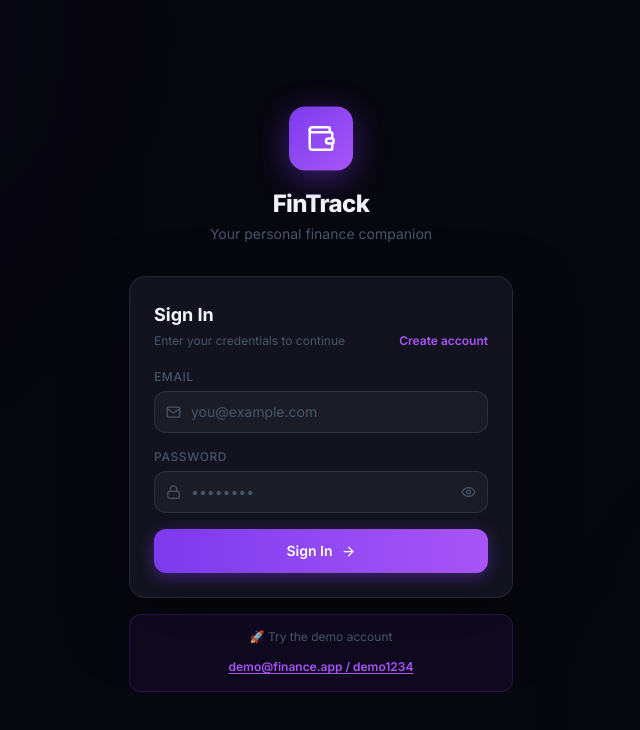
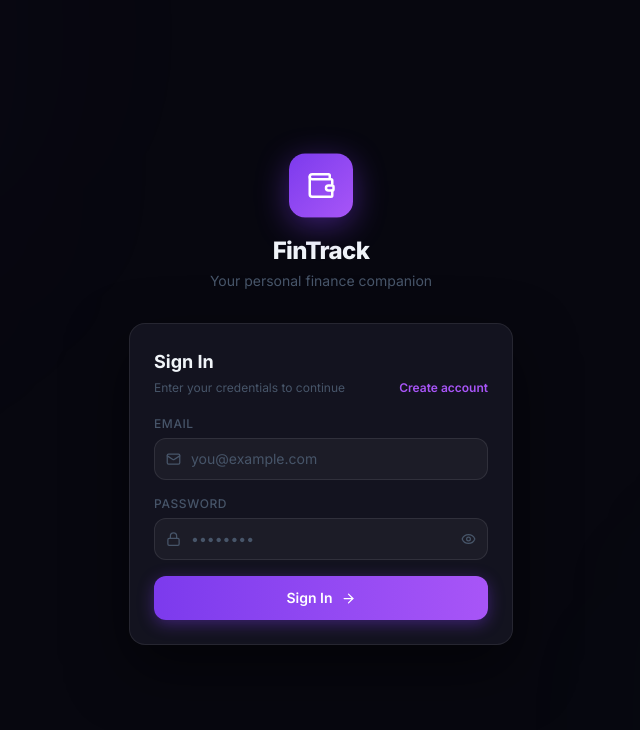
Before and after one commit to Mayuradlak212/Fintrack-frontend, a Next.js app: page /auth/login in a window 1280 px wide. Shown: the top 730 px of the page, without its empty margins (319-959 px from the left). Built offline with nearby package versions, Linux system fonts and the light colour scheme; no server answers.

Commit message:
remove demo account login button

```diff
--- a/pages/auth/login.tsx
+++ b/pages/auth/login.tsx
@@ -72,11 +72,6 @@ export default function LoginPage() {
     }
   };
 
-  const fillDemo = () => {
-    setIsRegister(false);
-    setEmail('demo@finance.app');
-    setPassword('demo1234');
-  };
 
   return (
     <div className="min-h-screen bg-bg-primary flex items-center justify-center p-4 relative overflow-hidden">
@@ -214,18 +209,6 @@ export default function LoginPage() {
           </form>
         </div>
 
-        {/* Demo hint */}
-        {!isRegister && (
-          <div className="mt-4 p-3.5 bg-accent/8 border border-accent/20 rounded-xl text-center">
-            <p className="text-xs text-txt-muted mb-2">🚀 Try the demo account</p>
-            <button
-              onClick={fillDemo}
-              className="text-xs font-semibold text-accent-light hover:text-accent transition-colors cursor-pointer underline underline-offset-2"
-            >
-              demo@finance.app / demo1234
-            </button>
-          </div>
-        )}
       </motion.div>
     </div>
   );
```
